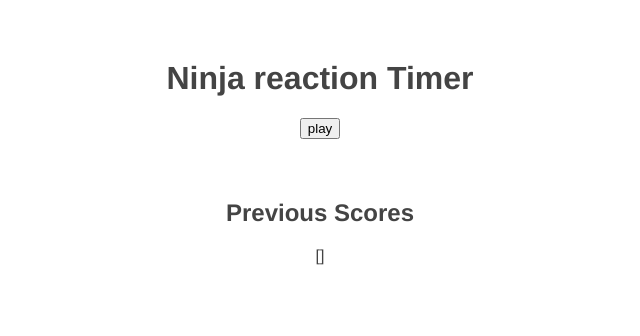
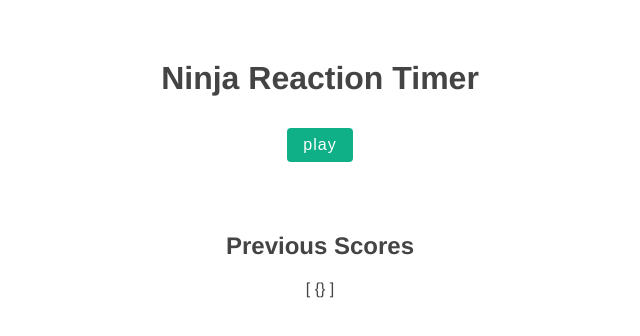
Before and after one commit to thiagobardini/vue-reaction-timer, a Vue app: page / in a window 1280 px wide. Shown: the top 336 px of the page, without its empty margins (320-960 px from the left). Built offline with nearby package versions, Linux system fonts and the light colour scheme.

Commit message:
Unsolved Problem

```diff
--- a/src/App.vue
+++ b/src/App.vue
@@ -1,5 +1,5 @@
 <template>
-  <h1>Ninja reaction Timer</h1>
+  <h1>Ninja Reaction Timer</h1>
   <button @click="start" :disabled="isPlaying">play</button>
   <Block
     v-if="isPlaying"
@@ -28,7 +28,12 @@
       delay: null,
       score: null,
       showResults: false,
-      previousResults: [],
+      idData: '',
+      previousResults: [
+        {
+          previous_Score: this.previous_Score,
+        },
+      ],
     }
   },
   methods: {
@@ -38,16 +43,16 @@
       this.showResults = false
     },
 
-    previousScoresEmit(scoresPlacar) {
-      this.score = scoresPlacar
-      this.previousResults.push({ Previous_Score: scoresPlacar })
-      console.log('Scores ' + scoresPlacar)
-    },
-
     endGame(reactionTime) {
       this.score = reactionTime
       this.isPlaying = false
       this.showResults = true
+    },
+
+    previousScoresEmit(scoresPlacar) {
+      this.score = scoresPlacar
+      this.previousResults.push({ previous_Score: scoresPlacar })
+      console.log('Scores ' + scoresPlacar)
     },
   },
 }
@@ -63,4 +68,21 @@
   color: #444;
   margin-top: 60px;
 }
+
+button {
+  background: #0faf87;
+  color: white;
+  border: none;
+  padding: 8px 16px;
+  border-radius: 4px;
+  font-size: 16px;
+  letter-spacing: 1px;
+  cursor: pointer;
+  margin: 10px;
+}
+
+button[disabled] {
+  opacity: 0.2;
+  cursor: not-allowed;
+}
 </style>
--- a/src/components/Results.vue
+++ b/src/components/Results.vue
@@ -1,13 +1,34 @@
 <template>
   <div>
     <p>Reaction time - {{ score }} ms</p>
+    <p class="rank">{{ rank }}</p>
   </div>
 </template>
 
 <script>
 export default {
   props: ['score'],
+  data() {
+    return {
+      rank: null,
+    }
+  },
+  mounted() {
+    if (this.score < 250) {
+      this.rank = 'Ninja Fingers'
+    } else if (this.score < 400) {
+      this.rank = 'Rapid Reflexes'
+    } else {
+      this.rank = 'Snail Pace...'
+    }
+  },
 }
 </script>
 
-<style></style>
+<style>
+.rank {
+  font-size: 1.4em;
+  color: #0faf87;
+  font-weight: bold;
+}
+</style>
```
Also changed, not shown: 1 other file (tests, documents, lock files or other folders).
